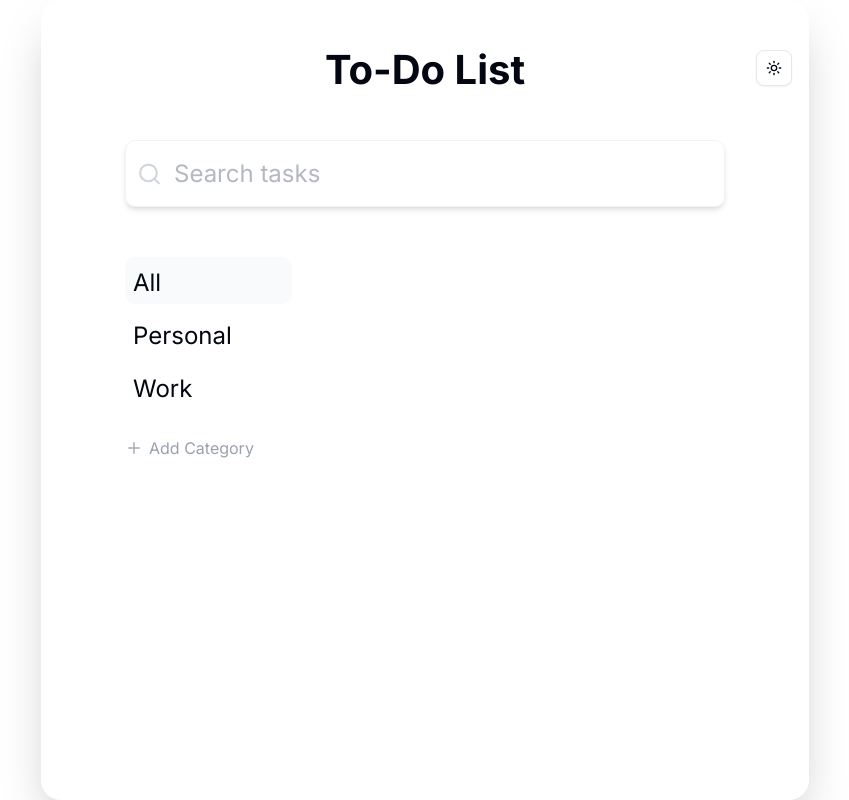
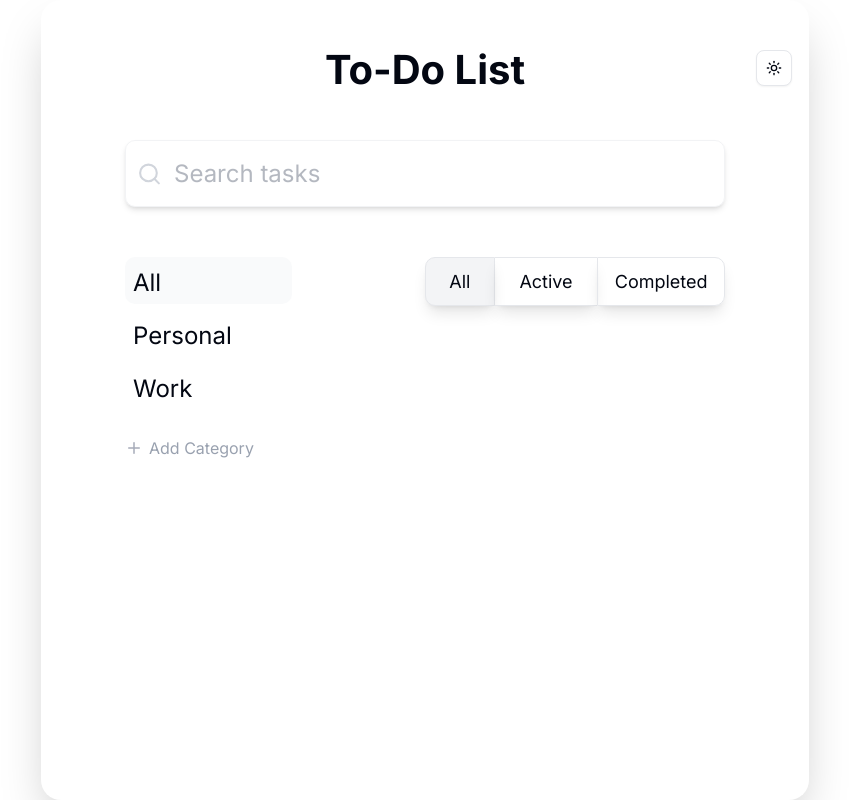
Before and after one commit to Whatislovetrade/todo-app, a React (Vite) app: page / in a window 1280 px wide. Shown: the whole page, without its empty margins (215-1064 px from the left). Built offline with nearby package versions, Linux system fonts and the light colour scheme.

Commit message:
сделал группу кнопок, добавил стили

```diff
--- a/package.json
+++ b/package.json
@@ -12,6 +12,8 @@
   "dependencies": {
     "@radix-ui/react-dropdown-menu": "^2.1.6",
     "@radix-ui/react-slot": "^1.1.2",
+    "@radix-ui/react-toggle": "^1.1.2",
+    "@radix-ui/react-toggle-group": "^1.1.2",
     "@tailwindcss/vite": "^4.1.3",
     "class-variance-authority": "^0.7.1",
     "clsx": "^2.1.1",
--- a/src/App.jsx
+++ b/src/App.jsx
@@ -1,6 +1,8 @@
 import TodoHeader from "./components/TodoHeader";
 import SearchTasks from "./components/SearchTask";
-import { Plus } from "lucide-react";
+import Category from "./components/Category";
+import { ToggleGroup } from "./components/ui/toggle-group";
+import { ToggleGroupItem } from "@radix-ui/react-toggle-group";
 
 function App() {
   return (
@@ -9,18 +11,16 @@ function App() {
         <TodoHeader />
         <SearchTasks />
         <div className="w-[600px] mx-auto grid grid-cols-2 justify-center todo-content mt-[50px]">
-          <div className="todo-category">
-            <ul className="mb-[20px]">
-              <li className="bg-gray-50 dark:bg-zinc-900 inline-block w-[167px] h-[47px] text-[24px] rounded-[10px] p-2 mb-1.5 cursor-pointer">All</li>
-              <li className="inline-block w-[167px] h-[47px] text-[24px] rounded-[10px] p-2 mb-1.5 cursor-pointer">Personal</li>
-              <li className="inline-block w-[167px] h-[47px] text-[24px] rounded-[10px] p-2 mb-1.5 cursor-pointer">Work</li>
-            </ul>
-            <div className="flex gap-[6px] text-gray-400 cursor-pointer items-center add-category">
-              <Plus size={18} color="rgb(166, 171, 184)" />Add Category
+            <Category />
+          <div className="todo-tasks">
+            <div className="todo-filter">
+            <ToggleGroup className="flex justify-between text-center bg-white" type="single">
+              <ToggleGroupItem className="border hover:bg-gray-50 dark:bg-zinc-900 bg-gray-100 p-2.5 rounded-l-lg w-[82px] text-[18px] cursor-pointer shadow-lg" value="all">All</ToggleGroupItem>
+              <ToggleGroupItem className="border hover:bg-gray-50 dark:bg-zinc-900 p-2.5 border-r-0 border-l-0 w-[124px] text-[18px] cursor-pointer shadow-lg" value="active">Active</ToggleGroupItem>
+              <ToggleGroupItem className="border hover:bg-gray-50 dark:bg-zinc-900 p-2.5 rounded-r-lg w-[155px] text-[18px] cursor-pointer shadow-lg" value="completed">Completed</ToggleGroupItem>
+            </ToggleGroup>
+
             </div>
-          </div>
-          <div className="todo-tasks">
-            <div className="todo-filter"></div>
             <div className="todo-item"></div>
           </div>
         </div>
--- /dev/null
+++ b/src/components/Category/index.jsx
@@ -0,0 +1,19 @@
+import { Plus } from "lucide-react";
+
+const Category = () => {
+  return (
+    <div className="todo-category">
+        <ul className="mb-[20px]">
+            <li className="bg-gray-50 hover:bg-gray-50 dark:bg-zinc-900 inline-block w-[167px] h-[47px] text-[24px] rounded-[10px] p-2 mb-1.5 cursor-pointer">All</li>
+            <li className="inline-block hover:bg-gray-50 w-[167px] h-[47px] text-[24px] rounded-[10px] p-2 mb-1.5 cursor-pointer">Personal</li>
+            <li className="inline-block hover:bg-gray-50 w-[167px] h-[47px] text-[24px] rounded-[10px] p-2 mb-1.5 cursor-pointer">Work</li>
+        </ul>
+
+        <div className="flex gap-[6px] text-gray-400 cursor-pointer items-center add-category">
+        <Plus size={18} color="rgb(166, 171, 184)" />Add Category
+        </div>
+  </div>
+  )
+}
+
+export default Category
--- /dev/null
+++ b/src/components/ui/toggle-group.jsx
@@ -0,0 +1,60 @@
+import * as React from "react"
+import * as ToggleGroupPrimitive from "@radix-ui/react-toggle-group"
+
+import { cn } from "@/lib/utils"
+import { toggleVariants } from "@/components/ui/toggle"
+
+const ToggleGroupContext = React.createContext({
+  size: "default",
+  variant: "default",
+})
+
+function ToggleGroup({
+  className,
+  variant,
+  size,
+  children,
+  ...props
+}) {
+  return (
+    <ToggleGroupPrimitive.Root
+      data-slot="toggle-group"
+      data-variant={variant}
+      data-size={size}
+      className={cn(
+        "tw-group/toggle-group tw-flex tw-w-fit tw-items-center tw-rounded-md data-[variant=outline]:tw-shadow-xs",
+        className
+      )}
+      {...props}>
+      <ToggleGroupContext.Provider value={{ variant, size }}>
+        {children}
+      </ToggleGroupContext.Provider>
+    </ToggleGroupPrimitive.Root>
+  );
+}
+
+function ToggleGroupItem({
+  className,
+  children,
+  variant,
+  size,
+  ...props
+}) {
+  const context = React.useContext(ToggleGroupContext)
+
+  return (
+    <ToggleGroupPrimitive.Item
+      data-slot="toggle-group-item"
+      data-variant={context.variant || variant}
+      data-size={context.size || size}
+      className={cn(toggleVariants({
+        variant: context.variant || variant,
+        size: context.size || size,
+      }), "tw-min-w-0 tw-flex-1 tw-shrink-0 tw-rounded-none tw-shadow-none first:tw-rounded-l-md last:tw-rounded-r-md focus:tw-z-10 focus-visible:tw-z-10 data-[variant=outline]:tw-border-l-0 data-[variant=outline]:first:tw-border-l", className)}
+      {...props}>
+      {children}
+    </ToggleGroupPrimitive.Item>
+  );
+}
+
+export { ToggleGroup, ToggleGroupItem }
--- /dev/null
+++ b/src/components/ui/toggle.jsx
@@ -0,0 +1,46 @@
+"use client"
+
+import * as React from "react"
+import * as TogglePrimitive from "@radix-ui/react-toggle"
+import { cva } from "class-variance-authority";
+
+import { cn } from "@/lib/utils"
+
+const toggleVariants = cva(
+  "tw-inline-flex tw-items-center tw-justify-center tw-gap-2 tw-rounded-md tw-text-sm tw-font-medium hover:tw-bg-muted hover:tw-text-muted-foreground disabled:tw-pointer-events-none disabled:tw-opacity-50 data-[state=on]:tw-bg-accent data-[state=on]:tw-text-accent-foreground [&_svg]:tw-pointer-events-none [&_svg:not([class*=size-])]:tw-size-4 [&_svg]:tw-shrink-0 focus-visible:tw-border-ring focus-visible:tw-ring-ring/50 focus-visible:tw-ring-[3px] tw-outline-none tw-transition-[color,box-shadow] aria-invalid:tw-ring-destructive/20 dark:aria-invalid:tw-ring-destructive/40 aria-invalid:tw-border-destructive tw-whitespace-nowrap",
+  {
+    variants: {
+      variant: {
+        default: "tw-bg-transparent",
+        outline:
+          "tw-border tw-border-input tw-bg-transparent tw-shadow-xs hover:tw-bg-accent hover:tw-text-accent-foreground",
+      },
+      size: {
+        default: "tw-h-9 tw-px-2 tw-min-w-9",
+        sm: "tw-h-8 tw-px-1.5 tw-min-w-8",
+        lg: "tw-h-10 tw-px-2.5 tw-min-w-10",
+      },
+    },
+    defaultVariants: {
+      variant: "default",
+      size: "default",
+    },
+  }
+)
+
+function Toggle({
+  className,
+  variant,
+  size,
+  ...props
+}) {
+  return (
+    <TogglePrimitive.Root
+      data-slot="toggle"
+      className={cn(toggleVariants({ variant, size, className }))}
+      {...props} />
+  );
+}
+
+// eslint-disable-next-line react-refresh/only-export-components
+export { Toggle, toggleVariants }
```
Also changed, not shown: 1 other file (tests, documents, lock files or other folders).
